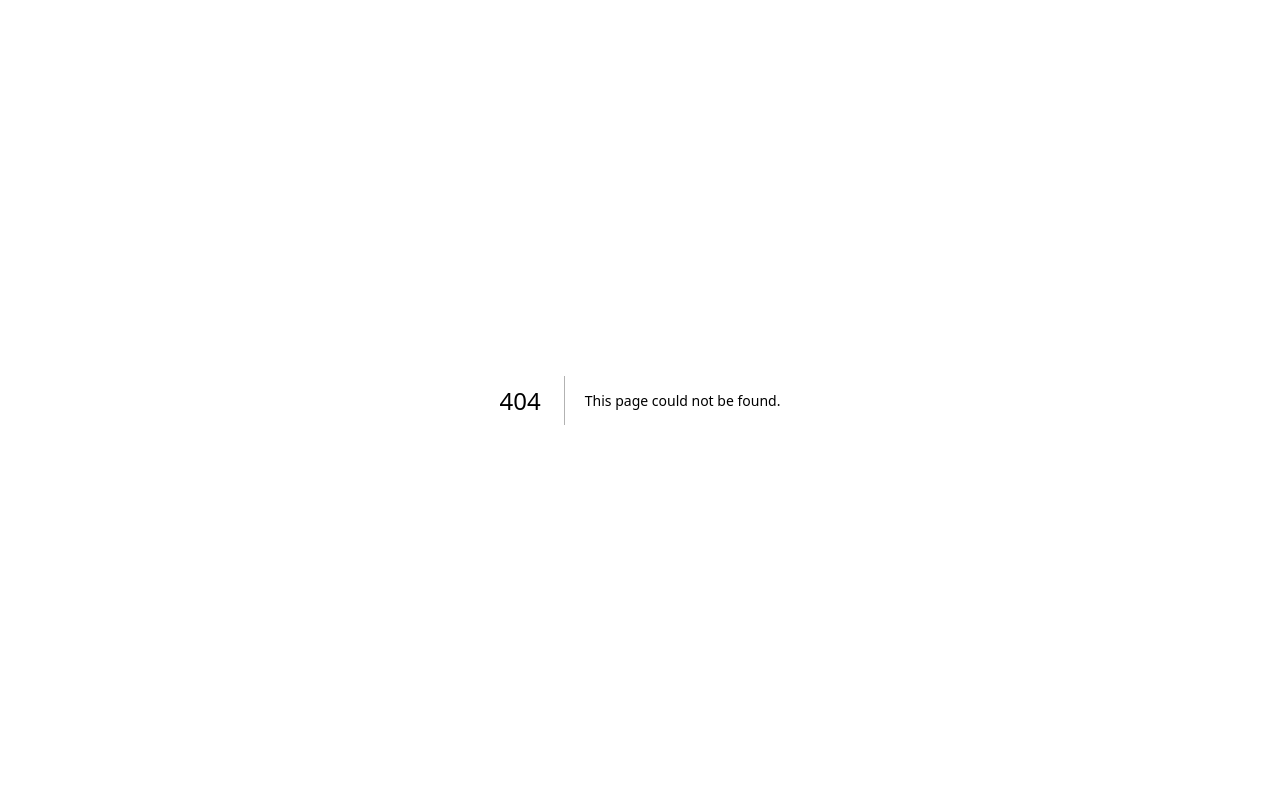
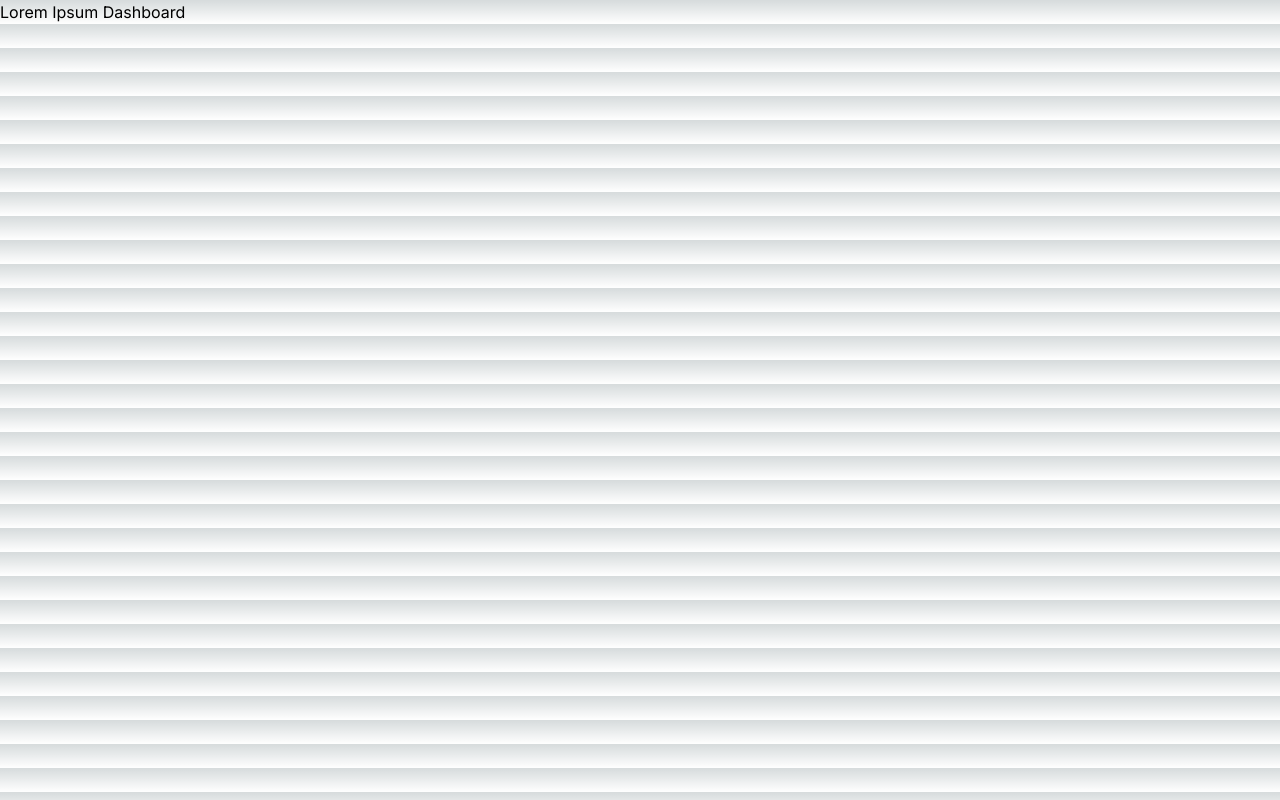
Before and after one commit to sabler/qtrack, a Next.js app: page /dashboard in a window 1280 px wide. Before the commit this address had no page. Built offline with nearby package versions, Linux system fonts and the light colour scheme.

Commit message:
Baseline seems okay.

```diff
--- a/package.json
+++ b/package.json
@@ -10,6 +10,7 @@
   },
   "dependencies": {
     "autoprefixer": "10.4.14",
+    "mapbox-gl": "^2.15.0",
     "next": "13.4.7",
     "postcss": "8.4.24",
     "react": "18.2.0",
--- /dev/null
+++ b/src/app/about/layout.js
@@ -0,0 +1,12 @@
+export const metadata = {
+  title: 'Create Next App',
+  description: 'Generated by create next app',
+};
+
+export default function RootLayout({ children }) {
+  return (
+    <html lang='en'>
+      <body>{children}</body>
+    </html>
+  );
+}
--- /dev/null
+++ b/src/app/about/page.js
@@ -0,0 +1,3 @@
+export default function AboutLanding() {
+  return <p>Lorem Ipsum About</p>;
+}
--- /dev/null
+++ b/src/app/dashboard/layout.js
@@ -0,0 +1,12 @@
+export const metadata = {
+  title: 'Create Next App',
+  description: 'Generated by create next app',
+};
+
+export default function RootLayout({ children }) {
+  return (
+    <html lang='en'>
+      <body>{children}</body>
+    </html>
+  );
+}
--- /dev/null
+++ b/src/app/dashboard/page.js
@@ -0,0 +1,3 @@
+export default function DashboardLanding() {
+  return <p>Lorem Ipsum Dashboard</p>;
+}
```
Also changed, not shown: 1 other file (tests, documents, lock files or other folders).
